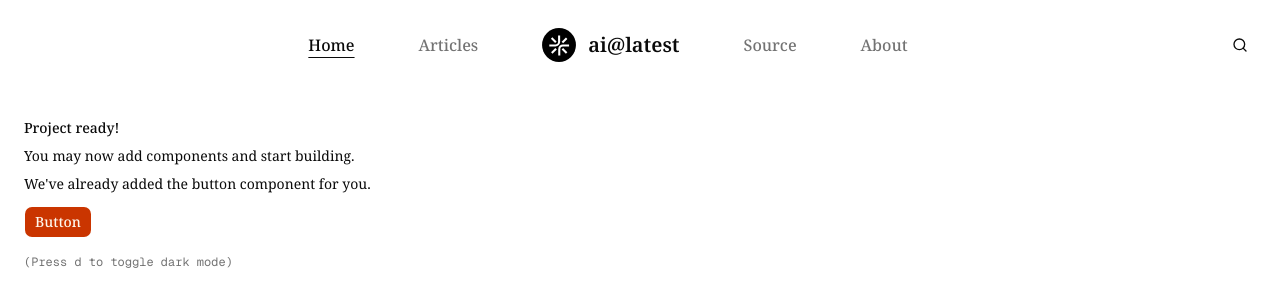
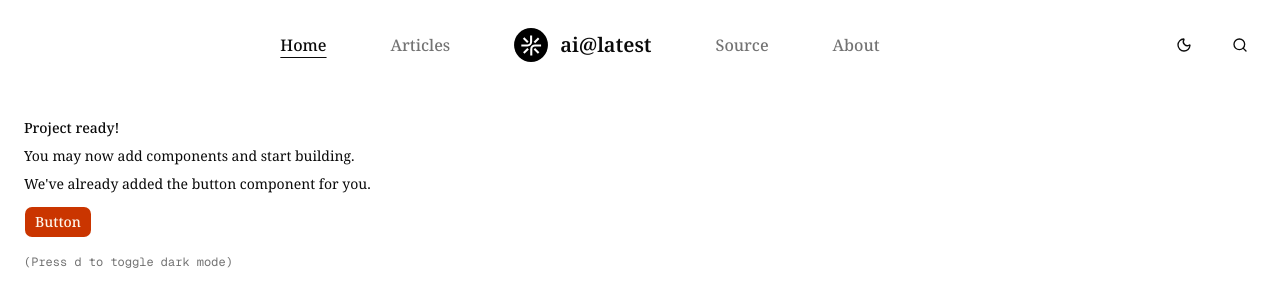
Before and after one commit to hiimstevejin/ai-news-latest, a Next.js app: page / in a window 1280 px wide. Shown: the top 306 px of the page. Built offline with nearby package versions, Linux system fonts and the light colour scheme.

Commit message:
feat: add darkmode, lightmode button in nav-bar

```diff
--- a/app/layout.tsx
+++ b/app/layout.tsx
@@ -54,8 +54,10 @@ export default function RootLayout({
       )}
     >
       <body>
-        <Navbar navigationData={navigationData} />
-        <ThemeProvider>{children}</ThemeProvider>
+        <ThemeProvider>
+          <Navbar navigationData={navigationData} />
+          {children}
+        </ThemeProvider>
       </body>
     </html>
   )
--- a/components/navbar/navbar-component.tsx
+++ b/components/navbar/navbar-component.tsx
@@ -1,7 +1,8 @@
 "use client"
 
-import { MenuIcon, SearchIcon } from "lucide-react"
+import { MenuIcon, MoonIcon, SearchIcon, SunIcon } from "lucide-react"
 import { usePathname } from "next/navigation"
+import { useTheme } from "next-themes"
 
 import { Button } from "@/components/ui/button"
 import {
@@ -23,6 +24,7 @@ type NavigationItem = {
 
 const Navbar = ({ navigationData }: { navigationData: NavigationItem }) => {
   const pathname = usePathname()
+  const { resolvedTheme, setTheme } = useTheme()
   const leftItems = navigationData.slice(0, 2)
   const rightItems = navigationData.slice(2)
 
@@ -70,6 +72,20 @@ const Navbar = ({ navigationData }: { navigationData: NavigationItem }) => {
         </div>
 
         <div className="flex items-center gap-6">
+          <Button
+            variant="ghost"
+            size="icon"
+            onClick={() => {
+              setTheme(resolvedTheme === "dark" ? "light" : "dark")
+            }}
+            aria-label={
+              resolvedTheme === "dark"
+                ? "Switch to light mode"
+                : "Switch to dark mode"
+            }
+          >
+            {resolvedTheme === "dark" ? <SunIcon /> : <MoonIcon />}
+          </Button>
           <Button variant="ghost" size="icon">
             <SearchIcon />
             <span className="sr-only">Search</span>
```
